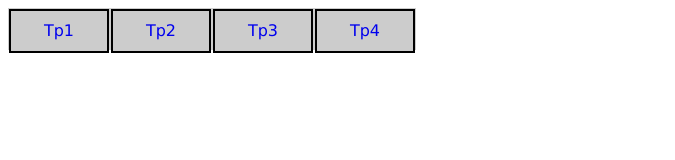
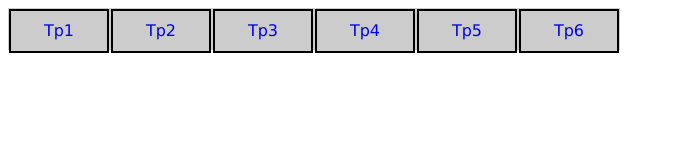
Before and after one commit to asibille/tpgithub.io, a plain HTML site: page index.html in a window 1280 px wide. Shown: the whole page, without its empty margins (0-675 px from the left). Drawn offline with Linux system fonts and the light colour scheme.

Commit message:
Update index.html

```diff
--- a/index.html
+++ b/index.html
@@ -13,6 +13,8 @@
 <li class="hover"><a href="tp_2.html"> Tp2 </a> </li>
 <li class="hover"><a href="tp_3.html"> Tp3 </a> </li>
 <li class="hover"><a href="tp_4.html"> Tp4 </a> </li>
+<li class="hover"><a href="tp_5.html"> Tp5 </a> </li>
+<li class="hover"><a href="tp_6.html"> Tp6 </a> </li>
 </nav>
 </ul>
 
```
